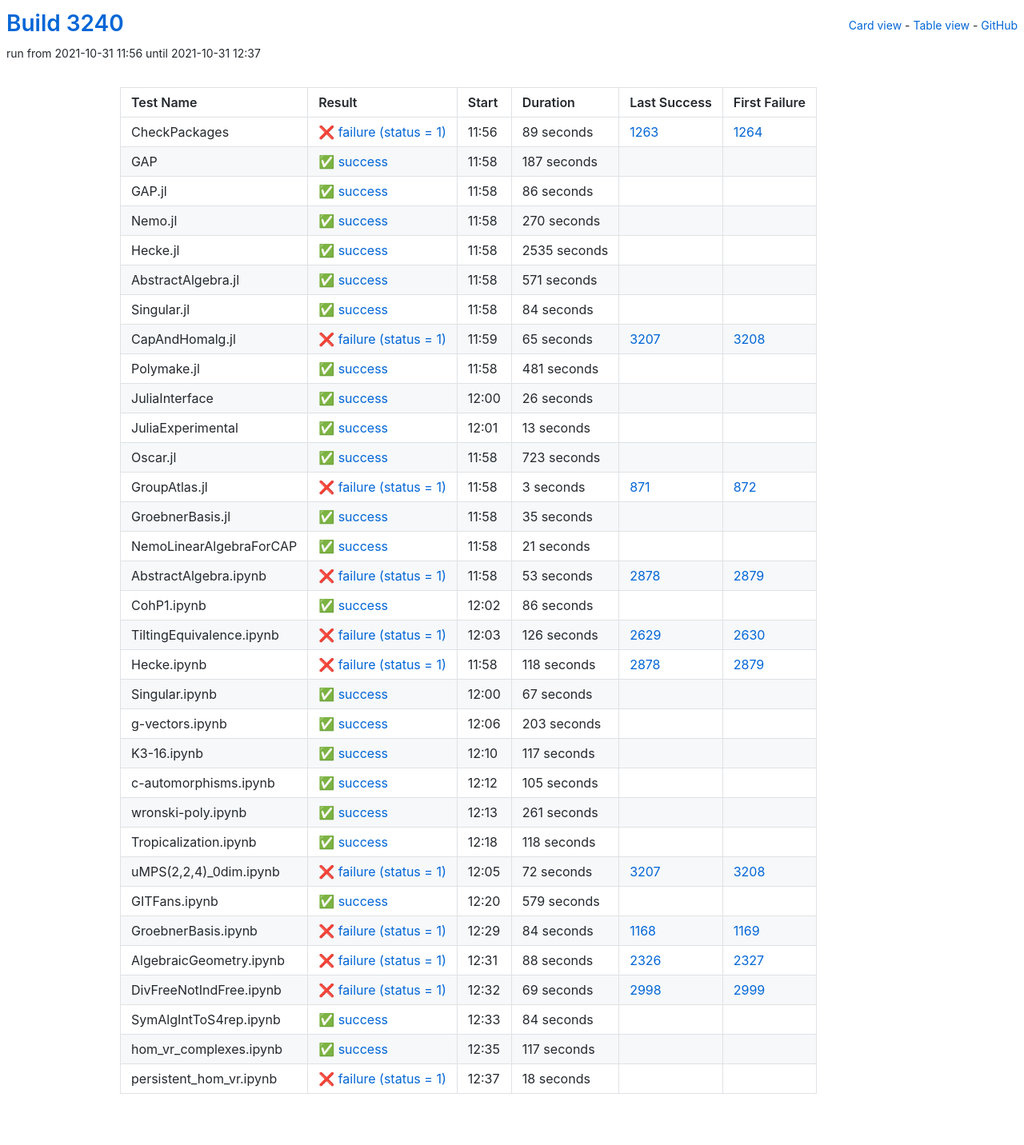
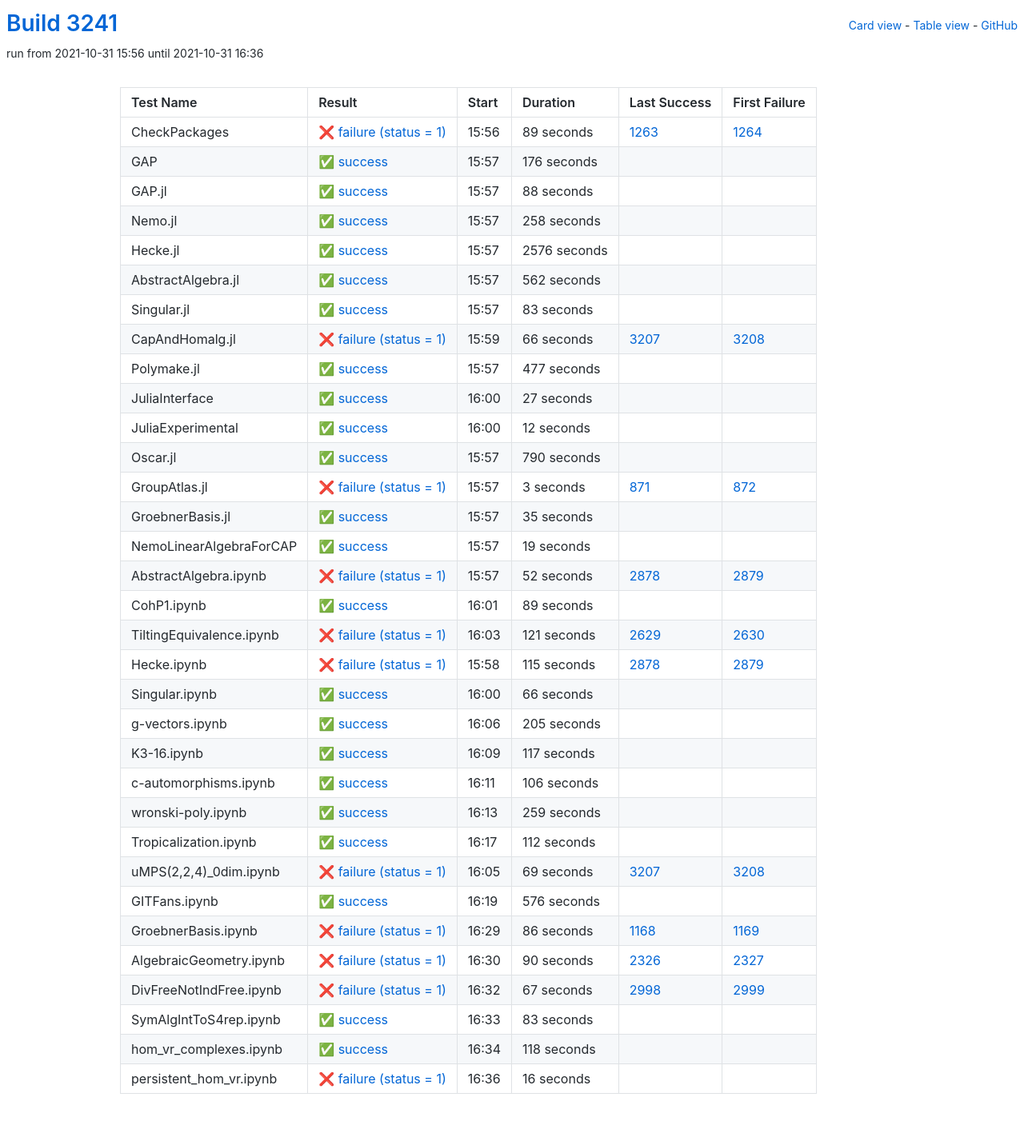
Before and after one commit to oscar-system/oscar-ci-status-stable, a Jekyll site: the page built from table.html, in a window 1280 px wide. Shown: the whole page at 80% size. Built offline with Jekyll 4.4.1, drawn with Linux system fonts in a browser that asks for light colours.

Commit message:
Build #3241

```diff
--- a/_data/ci.yml
+++ b/_data/ci.yml
@@ -1,6 +1,6 @@
 ---
-build: 3240
-build_url: https://oscarci.mathematik.uni-kl.de/job/oscar-stable/3240/
+build: 3241
+build_url: https://oscarci.mathematik.uni-kl.de/job/oscar-stable/3241/
 job: oscar-stable
 organization: oscar-system
 repo: oscar-ci-status-stable
@@ -8,8 +8,8 @@ repourl: https://github.com/oscar-system/oscar-ci-status-stable
 tests:
 - name: CheckPackages
   id: checkpackages
-  log: https://oscarci.mathematik.uni-kl.de/job/oscar-stable/3240/artifact/logs/build-3240/CheckPackages.log
-  start: 2021-10-31 11:56
+  log: https://oscarci.mathematik.uni-kl.de/job/oscar-stable/3241/artifact/logs/build-3241/CheckPackages.log
+  start: 2021-10-31 15:56
   success: false
   exitcode: 1
   status: failure
@@ -20,140 +20,140 @@ tests:
   first_failure_url: https://oscarci.mathematik.uni-kl.de/job/oscar-stable/1264/
 - name: GAP
   id: gap
-  log: https://oscarci.mathematik.uni-kl.de/job/oscar-stable/3240/artifact/logs/build-3240/GAP.log
-  start: 2021-10-31 11:58
+  log: https://oscarci.mathematik.uni-kl.de/job/oscar-stable/3241/artifact/logs/build-3241/GAP.log
+  start: 2021-10-31 15:57
   success: true
   exitcode: 0
   status: success
-  duration: 187
+  duration: 176
   last_success: false
   last_success_url:
   first_failure: false
   first_failure_url:
 - name: GAP.jl
   id: gap-jl
-  log: https://oscarci.mathematik.uni-kl.de/job/oscar-stable/3240/artifact/logs/build-3240/GAP.jl.log
-  start: 2021-10-31 11:58
+  log: https://oscarci.mathematik.uni-kl.de/job/oscar-stable/3241/artifact/logs/build-3241/GAP.jl.log
+  start: 2021-10-31 15:57
   success: true
   exitcode: 0
   status: success
-  duration: 86
+  duration: 88
   last_success: false
   last_success_url:
   first_failure: false
   first_failure_url:
 - name: Nemo.jl
   id: nemo-jl
-  log: https://oscarci.mathematik.uni-kl.de/job/oscar-stable/3240/artifact/logs/build-3240/Nemo.jl.log
-  start: 2021-10-31 11:58
+  log: https://oscarci.mathematik.uni-kl.de/job/oscar-stable/3241/artifact/logs/build-3241/Nemo.jl.log
+  start: 2021-10-31 15:57
   success: true
   exitcode: 0
   status: success
-  duration: 270
+  duration: 258
   last_success: false
   last_success_url:
   first_failure: false
   first_failure_url:
 - name: Hecke.jl
   id: hecke-jl
-  log: https://oscarci.mathematik.uni-kl.de/job/oscar-stable/3240/artifact/logs/build-3240/Hecke.jl.log
-  start: 2021-10-31 11:58
+  log: https://oscarci.mathematik.uni-kl.de/job/oscar-stable/3241/artifact/logs/build-3241/Hecke.jl.log
+  start: 2021-10-31 15:57
   success: true
   exitcode: 0
   status: success
-  duration: 2535
+  duration: 2576
   last_success: false
   last_success_url:
   first_failure: false
   first_failure_url:
 - name: AbstractAlgebra.jl
   id: abstractalgebra-jl
-  log: https://oscarci.mathematik.uni-kl.de/job/oscar-stable/3240/artifact/logs/build-3240/AbstractAlgebra.jl.log
-  start: 2021-10-31 11:58
+  log: https://oscarci.mathematik.uni-kl.de/job/oscar-stable/3241/artifact/logs/build-3241/AbstractAlgebra.jl.log
+  start: 2021-10-31 15:57
   success: true
   exitcode: 0
   status: success
-  duration: 571
+  duration: 562
   last_success: false
   last_success_url:
   first_failure: false
   first_failure_url:
 - name: Singular.jl
   id: singular-jl
-  log: https://oscarci.mathematik.uni-kl.de/job/oscar-stable/3240/artifact/logs/build-3240/Singular.jl.log
-  start: 2021-10-31 11:58
+  log: https://oscarci.mathematik.uni-kl.de/job/oscar-stable/3241/artifact/logs/build-3241/Singular.jl.log
+  start: 2021-10-31 15:57
   success: true
   exitcode: 0
   status: success
-  duration: 84
+  duration: 83
   last_success: false
   last_success_url:
   first_failure: false
   first_failure_url:
 - name: CapAndHomalg.jl
   id: capandhomalg-jl
-  log: https://oscarci.mathematik.uni-kl.de/job/oscar-stable/3240/artifact/logs/build-3240/CapAndHomalg.jl.log
-  start: 2021-10-31 11:59
+  log: https://oscarci.mathematik.uni-kl.de/job/oscar-stable/3241/artifact/logs/build-3241/CapAndHomalg.jl.log
+  start: 2021-10-31 15:59
   success: false
   exitcode: 1
   status: failure
-  duration: 65
+  duration: 66
   last_success: 3207
   last_success_url: https://oscarci.mathematik.uni-kl.de/job/oscar-stable/3207/
   first_failure: 3208
   first_failure_url: https://oscarci.mathematik.uni-kl.de/job/oscar-stable/3208/
 - name: Polymake.jl
   id: polymake-jl
-  log: https://oscarci.mathematik.uni-kl.de/job/oscar-stable/3240/artifact/logs/build-3240/Polymake.jl.log
-  start: 2021-10-31 11:58
+  log: https://oscarci.mathematik.uni-kl.de/job/oscar-stable/3241/artifact/logs/build-3241/Polymake.jl.log
+  start: 2021-10-31 15:57
   success: true
   exitcode: 0
   status: success
-  duration: 481
+  duration: 477
   last_success: false
   last_success_url:
   first_failure: false
   first_failure_url:
 - name: JuliaInterface
   id: juliainterface
-  log: https://oscarci.mathematik.uni-kl.de/job/oscar-stable/3240/artifact/logs/build-3240/JuliaInterface.log
-  start: 2021-10-31 12:00
+  log: https://oscarci.mathematik.uni-kl.de/job/oscar-stable/3241/artifact/logs/build-3241/JuliaInterface.log
+  start: 2021-10-31 16:00
   success: true
   exitcode: 0
   status: success
-  duration: 26
+  duration: 27
   last_success: false
   last_success_url:
   first_failure: false
   first_failure_url:
 - name: JuliaExperimental
   id: juliaexperimental
-  log: https://oscarci.mathematik.uni-kl.de/job/oscar-stable/3240/artifact/logs/build-3240/JuliaExperimental.log
-  start: 2021-10-31 12:01
+  log: https://oscarci.mathematik.uni-kl.de/job/oscar-stable/3241/artifact/logs/build-3241/JuliaExperimental.log
+  start: 2021-10-31 16:00
   success: true
   exitcode: 0
   status: success
-  duration: 13
+  duration: 12
   last_success: false
   last_success_url:
   first_failure: false
   first_failure_url:
 - name: Oscar.jl
   id: oscar-jl
-  log: https://oscarci.mathematik.uni-kl.de/job/oscar-stable/3240/artifact/logs/build-3240/Oscar.jl.log
-  start: 2021-10-31 11:58
+  log: https://oscarci.mathematik.uni-kl.de/job/oscar-stable/3241/artifact/logs/build-3241/Oscar.jl.log
+  start: 2021-10-31 15:57
   success: true
   exitcode: 0
   status: success
-  duration: 723
+  duration: 790
   last_success: false
   last_success_url:
   first_failure: false
   first_failure_url:
 - name: GroupAtlas.jl
   id: groupatlas-jl
-  log: https://oscarci.mathematik.uni-kl.de/job/oscar-stable/3240/artifact/logs/build-3240/GroupAtlas.jl.log
-  start: 2021-10-31 11:58
+  log: https://oscarci.mathematik.uni-kl.de/job/oscar-stable/3241/artifact/logs/build-3241/GroupAtlas.jl.log
+  start: 2021-10-31 15:57
   success: false
   exitcode: 1
   status: failure
@@ -164,8 +164,8 @@ tests:
   first_failure_url: https://oscarci.mathematik.uni-kl.de/job/oscar-stable/872/
 - name: GroebnerBasis.jl
   id: groebnerbasis-jl
-  log: https://oscarci.mathematik.uni-kl.de/job/oscar-stable/3240/artifact/logs/build-3240/GroebnerBasis.jl.log
-  start: 2021-10-31 11:58
+  log: https://oscarci.mathematik.uni-kl.de/job/oscar-stable/3241/artifact/logs/build-3241/GroebnerBasis.jl.log
+  start: 2021-10-31 15:57
   success: true
   exitcode: 0
   status: success
@@ -176,92 +176,92 @@ tests:
   first_failure_url:
 - name: NemoLinearAlgebraForCAP
   id: nemolinearalgebraforcap
-  log: https://oscarci.mathematik.uni-kl.de/job/oscar-stable/3240/artifact/logs/build-3240/NemoLinearAlgebraForCAP.log
-  start: 2021-10-31 11:58
+  log: https://oscarci.mathematik.uni-kl.de/job/oscar-stable/3241/artifact/logs/build-3241/NemoLinearAlgebraForCAP.log
+  start: 2021-10-31 15:57
   success: true
   exitcode: 0
   status: success
-  duration: 21
+  duration: 19
   last_success: false
   last_success_url:
   first_failure: false
   first_failure_url:
 - name: AbstractAlgebra.ipynb
   id: abstractalgebra-ipynb
-  log: https://oscarci.mathematik.uni-kl.de/job/oscar-stable/3240/artifact/logs/build-3240/AbstractAlgebra.ipynb.log
-  start: 2021-10-31 11:58
+  log: https://oscarci.mathematik.uni-kl.de/job/oscar-stable/3241/artifact/logs/build-3241/AbstractAlgebra.ipynb.log
+  start: 2021-10-31 15:57
   success: false
   exitcode: 1
   status: failure
-  duration: 53
+  duration: 52
   last_success: 2878
   last_success_url: https://oscarci.mathematik.uni-kl.de/job/oscar-stable/2878/
   first_failure: 2879
   first_failure_url: https://oscarci.mathematik.uni-kl.de/job/oscar-stable/2879/
 - name: CohP1.ipynb
   id: cohp1-ipynb
-  log: https://oscarci.mathematik.uni-kl.de/job/oscar-stable/3240/artifact/logs/build-3240/CohP1.ipynb.log
-  start: 2021-10-31 12:02
+  log: https://oscarci.mathematik.uni-kl.de/job/oscar-stable/3241/artifact/logs/build-3241/CohP1.ipynb.log
+  start: 2021-10-31 16:01
   success: true
   exitcode: 0
   status: success
-  duration: 86
+  duration: 89
   last_success: false
   last_success_url:
   first_failure: false
   first_failure_url:
 - name: TiltingEquivalence.ipynb
   id: tiltingequivalence-ipynb
-  log: https://oscarci.mathematik.uni-kl.de/job/oscar-stable/3240/artifact/logs/build-3240/TiltingEquivalence.ipynb.log
-  start: 2021-10-31 12:03
+  log: https://oscarci.mathematik.uni-kl.de/job/oscar-stable/3241/artifact/logs/build-3241/TiltingEquivalence.ipynb.log
+  start: 2021-10-31 16:03
   success: false
   exitcode: 1
   status: failure
-  duration: 126
+  duration: 121
   last_success: 2629
   last_success_url: https://oscarci.mathematik.uni-kl.de/job/oscar-stable/2629/
   first_failure: 2630
   first_failure_url: https://oscarci.mathematik.uni-kl.de/job/oscar-stable/2630/
 - name: Hecke.ipynb
   id: hecke-ipynb
-  log: https://oscarci.mathematik.uni-kl.de/job/oscar-stable/3240/artifact/logs/build-3240/Hecke.ipynb.log
-  start: 2021-10-31 11:58
+  log: https://oscarci.mathematik.uni-kl.de/job/oscar-stable/3241/artifact/logs/build-3241/Hecke.ipynb.log
+  start: 2021-10-31 15:58
   success: false
   exitcode: 1
   status: failure
-  duration: 118
+  duration: 115
   last_success: 2878
   last_success_url: https://oscarci.mathematik.uni-kl.de/job/oscar-stable/2878/
   first_failure: 2879
   first_failure_url: https://oscarci.mathematik.uni-kl.de/job/oscar-stable/2879/
 - name: Singular.ipynb
   id: singular-ipynb
-  log: https://oscarci.mathematik.uni-kl.de/job/oscar-stable/3240/artifact/logs/build-3240/Singular.ipynb.log
-  start: 2021-10-31 12:00
+  log: https://oscarci.mathematik.uni-kl.de/job/oscar-stable/3241/artifact/logs/build-3241/Singular.ipynb.log
+  start: 2021-10-31 16:00
   success: true
   exitcode: 0
   status: success
-  duration: 67
+  duration: 66
   last_success: false
   last_success_url:
   first_failure: false
   first_failure_url:
 - name: g-vectors.ipynb
   id: g-vectors-ipynb
-  log: https://oscarci.mathematik.uni-kl.de/job/oscar-stable/3240/artifact/logs/build-3240/g-vectors.ipynb.log
-  start: 2021-10-31 12:06
+  log: https://oscarci.mathematik.uni-kl.de/job/oscar-stable/3241/artifact/logs/build-3241/g-vectors.ipynb.log
+  start: 2021-10-31 16:06
   success: true
   exitcode: 0
   status: success
-  duration: 203
+  duration: 205
   last_success: false
   last_success_url:
   first_failure: false
   first_failure_url:
 - name: K3-16.ipynb
   id: k3-16-ipynb
-  log: https://oscarci.mathematik.uni-kl.de/job/oscar-stable/3240/artifact/logs/build-3240/K3-16.ipynb.log
-  start: 2021-10-31 12:10
+  log: https://oscarci.mathematik.uni-kl.de/job/oscar-stable/3241/artifact/logs/build-3241/K3-16.ipynb.log
+  start: 2021-10-31 16:09
   success: true
   exitcode: 0
   status: success
@@ -272,32 +272,116 @@ tests:
   first_failure_url:
 - name: c-automorphisms.ipynb
   id: c-automorphisms-ipynb
-  log: https://oscarci.mathematik.uni-kl.de/job/oscar-stable/3240/artifact/logs/build-3240/c-automorphisms.ipynb.log
-  start: 2021-10-31 12:12
+  log: https://oscarci.mathematik.uni-kl.de/job/oscar-stable/3241/artifact/logs/build-3241/c-automorphisms.ipynb.log
+  start: 2021-10-31 16:11
   success: true
   exitcode: 0
   status: success
-  duration: 105
+  duration: 106
   last_success: false
   last_success_url:
   first_failure: false
   first_failure_url:
 - name: wronski-poly.ipynb
   id: wronski-poly-ipynb
-  log: https://oscarci.mathematik.uni-kl.de/job/oscar-stable/3240/artifact/logs/build-3240/wronski-poly.ipynb.log
-  start: 2021-10-31 12:13
+  log: https://oscarci.mathematik.uni-kl.de/job/oscar-stable/3241/artifact/logs/build-3241/wronski-poly.ipynb.log
+  start: 2021-10-31 16:13
   success: true
   exitcode: 0
   status: success
-  duration: 261
+  duration: 259
   last_success: false
   last_success_url:
   first_failure: false
   first_failure_url:
 - name: Tropicalization.ipynb
   id: tropicalization-ipynb
-  log: https://oscarci.mathematik.uni-kl.de/job/oscar-stable/3240/artifact/logs/build-3240/Tropicalization.ipynb.log
-  start: 2021-10-31 12:18
+  log: https://oscarci.mathematik.uni-kl.de/job/oscar-stable/3241/artifact/logs/build-3241/Tropicalization.ipynb.log
+  start: 2021-10-31 16:17
+  success: true
+  exitcode: 0
+  status: success
+  duration: 112
+  last_success: false
+  last_success_url:
+  first_failure: false
+  first_failure_url:
+- name: uMPS(2,2,4)_0dim.ipynb
+  id: umps-2-2-4-0dim-ipynb
+  log: https://oscarci.mathematik.uni-kl.de/job/oscar-stable/3241/artifact/logs/build-3241/uMPS-2-2-4-_0dim.ipynb.log
+  start: 2021-10-31 16:05
+  success: false
+  exitcode: 1
+  status: failure
+  duration: 69
+  last_success: 3207
+  last_success_url: https://oscarci.mathematik.uni-kl.de/job/oscar-stable/3207/
+  first_failure: 3208
+  first_failure_url: https://oscarci.mathematik.uni-kl.de/job/oscar-stable/3208/
+- name: GITFans.ipynb
+  id: gitfans-ipynb
+  log: https://oscarci.mathematik.uni-kl.de/job/oscar-stable/3241/artifact/logs/build-3241/GITFans.ipynb.log
+  start: 2021-10-31 16:19
+  success: true
+  exitcode: 0
+  status: success
+  duration: 576
+  last_success: false
+  last_success_url:
+  first_failure: false
+  first_failure_url:
+- name: GroebnerBasis.ipynb
+  id: groebnerbasis-ipynb
+  log: https://oscarci.mathematik.uni-kl.de/job/oscar-stable/3241/artifact/logs/build-3241/GroebnerBasis.ipynb.log
+  start: 2021-10-31 16:29
+  success: false
+  exitcode: 1
+  status: failure
+  duration: 86
+  last_success: 1168
+  last_success_url: https://oscarci.mathematik.uni-kl.de/job/oscar-stable/1168/
+  first_failure: 1169
+  first_failure_url: https://oscarci.mathematik.uni-kl.de/job/oscar-stable/1169/
+- name: AlgebraicGeometry.ipynb
+  id: algebraicgeometry-ipynb
+  log: https://oscarci.mathematik.uni-kl.de/job/oscar-stable/3241/artifact/logs/build-3241/AlgebraicGeometry.ipynb.log
+  start: 2021-10-31 16:30
+  success: false
+  exitcode: 1
+  status: failure
+  duration: 90
+  last_success: 2326
+  last_success_url: https://oscarci.mathematik.uni-kl.de/job/oscar-stable/2326/
+  first_failure: 2327
+  first_failure_url: https://oscarci.mathematik.uni-kl.de/job/oscar-stable/2327/
+- name: DivFreeNotIndFree.ipynb
+  id: divfreenotindfree-ipynb
+  log: https://oscarci.mathematik.uni-kl.de/job/oscar-stable/3241/artifact/logs/build-3241/DivFreeNotIndFree.ipynb.log
+  start: 2021-10-31 16:32
+  success: false
+  exitcode: 1
+  status: failure
+  duration: 67
+  last_success: 2998
+  last_success_url: https://oscarci.mathematik.uni-kl.de/job/oscar-stable/2998/
+  first_failure: 2999
+  first_failure_url: https://oscarci.mathematik.uni-kl.de/job/oscar-stable/2999/
+- name: SymAlgIntToS4rep.ipynb
+  id: symalginttos4rep-ipynb
+  log: https://oscarci.mathematik.uni-kl.de/job/oscar-stable/3241/artifact/logs/build-3241/SymAlgIntToS4rep.ipynb.log
+  start: 2021-10-31 16:33
+  success: true
+  exitcode: 0
+  status: success
+  duration: 83
+  last_success: false
+  last_success_url:
+  first_failure: false
+  first_failure_url:
+- name: hom_vr_complexes.ipynb
+  id: hom-vr-complexes-ipynb
+  log: https://oscarci.mathematik.uni-kl.de/job/oscar-stable/3241/artifact/logs/build-3241/hom_vr_complexes.ipynb.log
+  start: 2021-10-31 16:34
   success: true
   exitcode: 0
   status: success
@@ -306,99 +390,15 @@ tests:
   last_success_url:
   first_failure: false
   first_failure_url:
-- name: uMPS(2,2,4)_0dim.ipynb
-  id: umps-2-2-4-0dim-ipynb
-  log: https://oscarci.mathematik.uni-kl.de/job/oscar-stable/3240/artifact/logs/build-3240/uMPS-2-2-4-_0dim.ipynb.log
-  start: 2021-10-31 12:05
+- name: persistent_hom_vr.ipynb
+  id: persistent-hom-vr-ipynb
+  log: https://oscarci.mathematik.uni-kl.de/job/oscar-stable/3241/artifact/logs/build-3241/persistent_hom_vr.ipynb.log
+  start: 2021-10-31 16:36
   success: false
   exitcode: 1
   status: failure
-  duration: 72
-  last_success: 3207
-  last_success_url: https://oscarci.mathematik.uni-kl.de/job/oscar-stable/3207/
-  first_failure: 3208
-  first_failure_url: https://oscarci.mathematik.uni-kl.de/job/oscar-stable/3208/
-- name: GITFans.ipynb
-  id: gitfans-ipynb
-  log: https://oscarci.mathematik.uni-kl.de/job/oscar-stable/3240/artifact/logs/build-3240/GITFans.ipynb.log
-  start: 2021-10-31 12:20
-  success: true
-  exitcode: 0
-  status: success
-  duration: 579
+  duration: 16
   last_success: false
   last_success_url:
   first_failure: false
   first_failure_url:
-- name: GroebnerBasis.ipynb
-  id: groebnerbasis-ipynb
-  log: https://oscarci.mathematik.uni-kl.de/job/oscar-stable/3240/artifact/logs/build-3240/GroebnerBasis.ipynb.log
-  start: 2021-10-31 12:29
-  success: false
-  exitcode: 1
-  status: failure
-  duration: 84
-  last_success: 1168
-  last_success_url: https://oscarci.mathematik.uni-kl.de/job/oscar-stable/1168/
-  first_failure: 1169
-  first_failure_url: https://oscarci.mathematik.uni-kl.de/job/oscar-stable/1169/
-- name: AlgebraicGeometry.ipynb
-  id: algebraicgeometry-ipynb
-  log: https://oscarci.mathematik.uni-kl.de/job/oscar-stable/3240/artifact/logs/build-3240/AlgebraicGeometry.ipynb.log
-  start: 2021-10-31 12:31
-  success: false
-  exitcode: 1
-  status: failure
-  duration: 88
-  last_success: 2326
-  last_success_url: https://oscarci.mathematik.uni-kl.de/job/oscar-stable/2326/
-  first_failure: 2327
-  first_failure_url: https://oscarci.mathematik.uni-kl.de/job/oscar-stable/2327/
-- name: DivFreeNotIndFree.ipynb
-  id: divfreenotindfree-ipynb
-  log: https://oscarci.mathematik.uni-kl.de/job/oscar-stable/3240/artifact/logs/build-3240/DivFreeNotIndFree.ipynb.log
-  start: 2021-10-31 12:32
-  success: false
-  exitcode: 1
-  status: failure
-  duration: 69
-  last_success: 2998
-  last_success_url: https://oscarci.mathematik.uni-kl.de/job/oscar-stable/2998/
-  first_failure: 2999
-  first_failure_url: https://oscarci.mathematik.uni-kl.de/job/oscar-stable/2999/
-- name: SymAlgIntToS4rep.ipynb
-  id: symalginttos4rep-ipynb
-  log: https://oscarci.mathematik.uni-kl.de/job/oscar-stable/3240/artifact/logs/build-3240/SymAlgIntToS4rep.ipynb.log
-  start: 2021-10-31 12:33
-  success: true
-  exitcode: 0
-  status: success
-  duration: 84
-  last_success: false
-  last_success_url:
-  first_failure: false
-  first_failure_url:
-- name: hom_vr_complexes.ipynb
-  id: hom-vr-complexes-ipynb
-  log: https://oscarci.mathematik.uni-kl.de/job/oscar-stable/3240/artifact/logs/build-3240/hom_vr_complexes.ipynb.log
-  start: 2021-10-31 12:35
-  success: true
-  exitcode: 0
-  status: success
-  duration: 117
-  last_success: false
-  last_success_url:
-  first_failure: false
-  first_failure_url:
-- name: persistent_hom_vr.ipynb
-  id: persistent-hom-vr-ipynb
-  log: https://oscarci.mathematik.uni-kl.de/job/oscar-stable/3240/artifact/logs/build-3240/persistent_hom_vr.ipynb.log
-  start: 2021-10-31 12:37
-  success: false
-  exitcode: 1
-  status: failure
-  duration: 18
-  last_success: false
-  last_success_url:
-  first_failure: false
-  first_failure_url:
```
Also changed, not shown: README.md.
